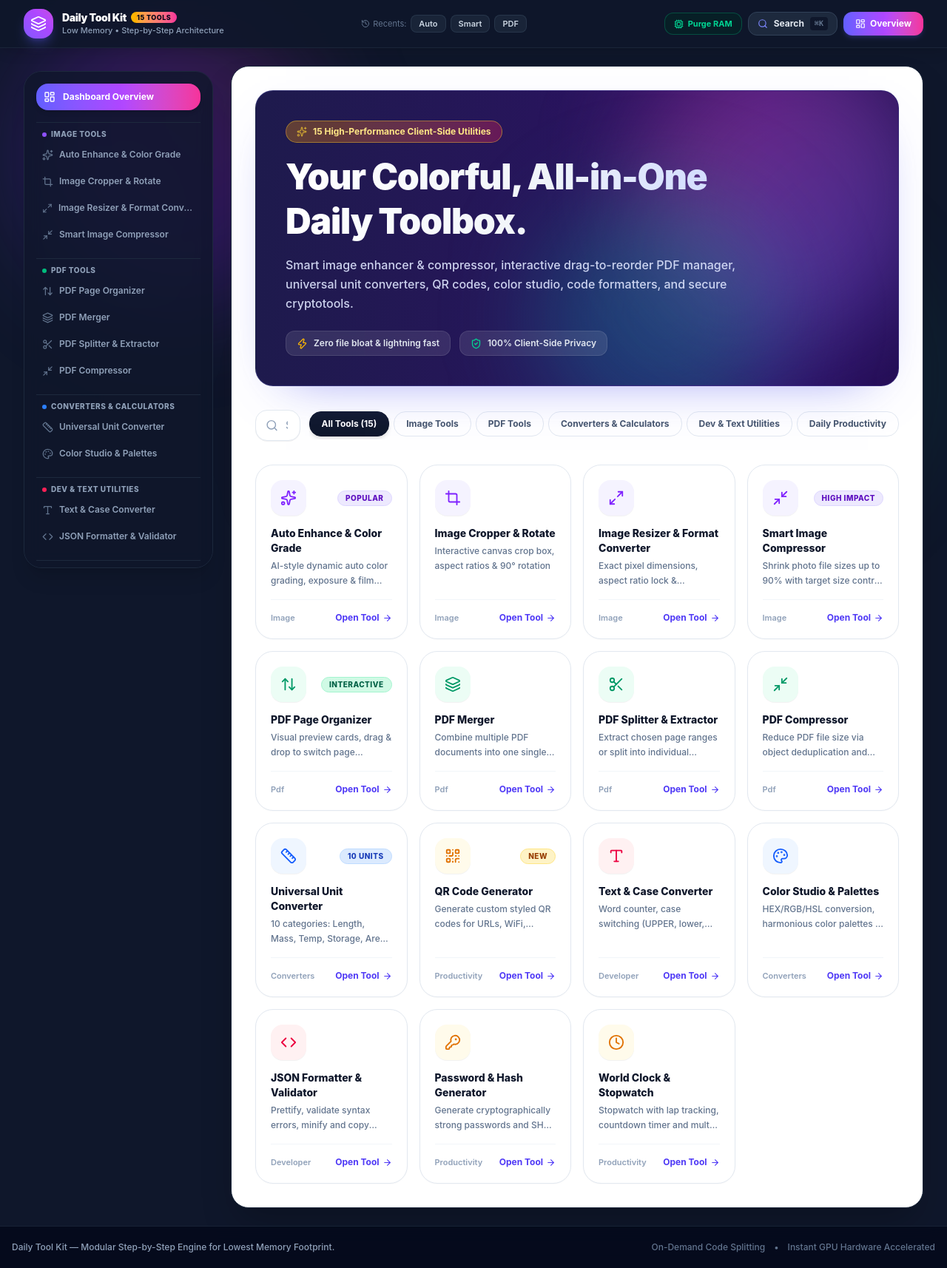
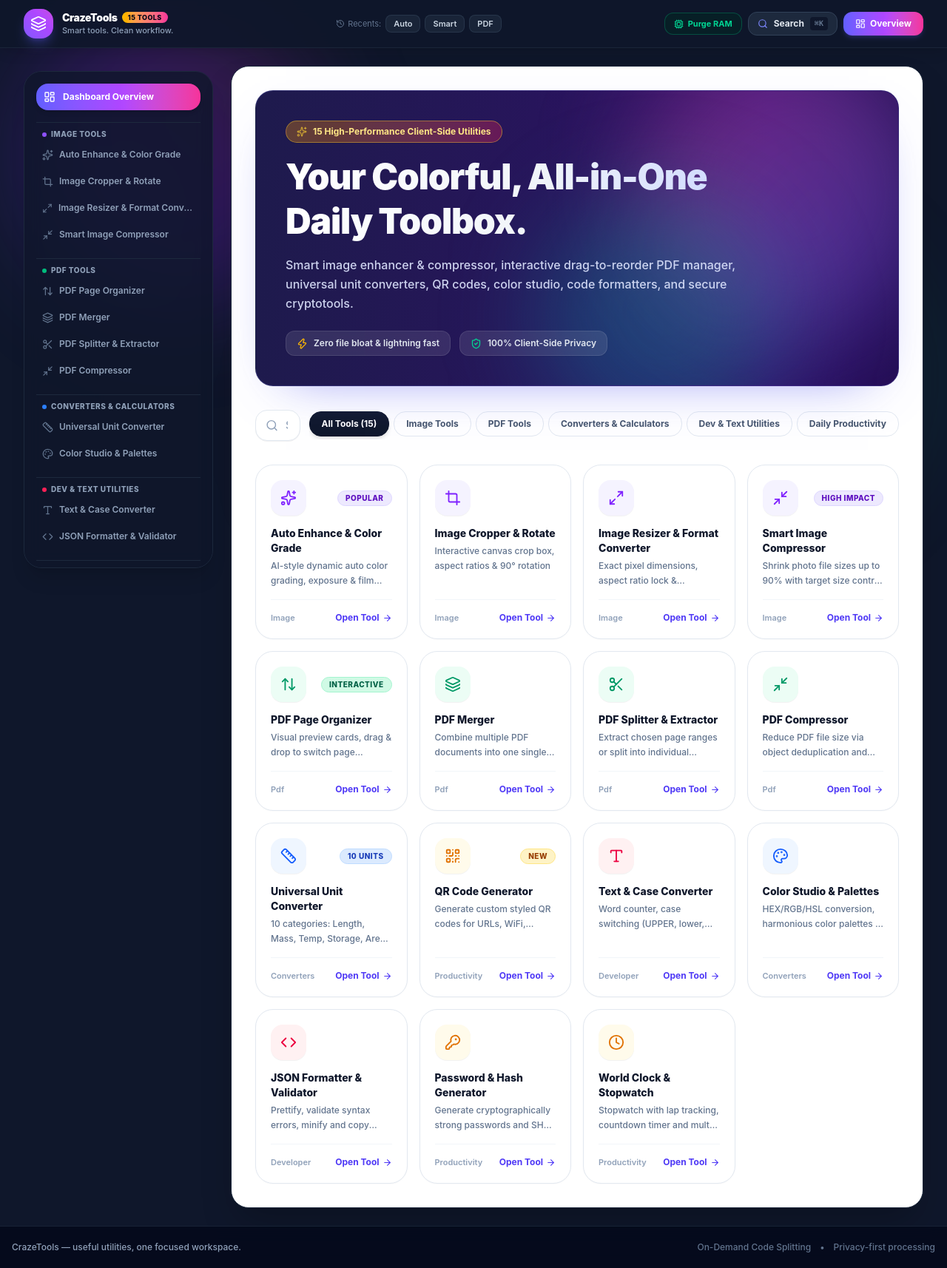
Before and after one commit to CrazeStudio/CrazeTools-V2, a React (Vite) app: page / in a window 1280 px wide. Shown: the whole page at 74% size. Built offline with nearby package versions, Linux system fonts and the light colour scheme.

Commit message:
Polish CrazeTools branding and improve navigation accessibility

```diff
--- a/src/App.tsx
+++ b/src/App.tsx
@@ -204,7 +204,7 @@ export default function App() {
 
   const handlePurgeMemory = () => {
     cleanupAllBlobUrls();
-    showToast('Memory sandbox purged. GPU texture buffers released.');
+    showToast('Temporary image URLs cleaned up.');
   };
 
   const filteredSearchTools = ALL_TOOLS.filter((t) => {
@@ -278,8 +278,8 @@ export default function App() {
 
       {/* Search Modal */}
       {searchOpen && (
-        <div className="fixed inset-0 z-50 bg-slate-950/75 backdrop-blur-md flex items-start justify-center pt-20 px-4">
-          <div className="bg-slate-900 border border-slate-700/80 rounded-3xl shadow-2xl w-full max-w-xl overflow-hidden animate-in fade-in zoom-in-95 duration-200 text-white">
+        <div className="fixed inset-0 z-50 bg-slate-950/75 backdrop-blur-md flex items-start justify-center pt-[max(2rem,8vh)] px-4" role="presentation" onMouseDown={(e) => { if (e.target === e.currentTarget) setSearchOpen(false); }}>
+          <div className="bg-slate-900 border border-slate-700/80 rounded-3xl shadow-2xl w-full max-w-xl max-h-[80vh] overflow-hidden animate-in fade-in zoom-in-95 duration-200 text-white" role="dialog" aria-modal="true" aria-label="Search tools">
             <div className="p-4 border-b border-slate-800 flex items-center gap-3">
               <Search size={18} className="text-indigo-400" />
               <input
@@ -365,13 +365,13 @@ export default function App() {
                 </div>
                 <div>
                   <h1 className="text-sm font-black text-white tracking-tight leading-tight flex items-center gap-1.5">
-                    Daily Tool Kit
+                    CrazeTools
                     <span className="text-[9px] font-extrabold bg-gradient-to-r from-amber-400 to-pink-500 text-slate-950 px-2 py-0.5 rounded-full uppercase tracking-wider shadow-xs">
-                      15 Tools
+                      15 TOOLS
                     </span>
                   </h1>
                   <p className="text-[11px] text-slate-400 font-medium">
-                    Low Memory • Step-by-Step Architecture
+                    Smart tools. Clean workflow.
                   </p>
                 </div>
               </button>
@@ -422,7 +422,7 @@ export default function App() {
               {/* RAM Flush / Purge Button */}
               <button
                 onClick={handlePurgeMemory}
-                title="Release canvas buffers & free browser memory"
+                title="Clear temporary image URLs"
                 className="hidden sm:flex items-center gap-1.5 text-[11px] font-bold text-emerald-400 hover:text-emerald-300 bg-emerald-950/40 hover:bg-emerald-950/60 px-3 py-1.5 rounded-xl border border-emerald-500/30 transition-all cursor-pointer"
               >
                 <Cpu size={13} />
@@ -580,11 +580,11 @@ export default function App() {
       {/* Footer */}
       <footer className="border-t border-slate-800/80 bg-slate-950/70 backdrop-blur-md py-5 text-center text-xs text-slate-400 mt-auto relative z-10 font-medium">
         <div className="max-w-7xl mx-auto px-4 flex flex-col sm:flex-row items-center justify-between gap-2">
-          <p>Daily Tool Kit — Modular Step-by-Step Engine for Lowest Memory Footprint.</p>
+          <p>CrazeTools — useful utilities, one focused workspace.</p>
           <div className="flex items-center gap-3 text-slate-500">
             <span>On-Demand Code Splitting</span>
             <span>•</span>
-            <span>Instant GPU Hardware Accelerated</span>
+            <span>Privacy-first processing</span>
           </div>
         </div>
       </footer>
```
